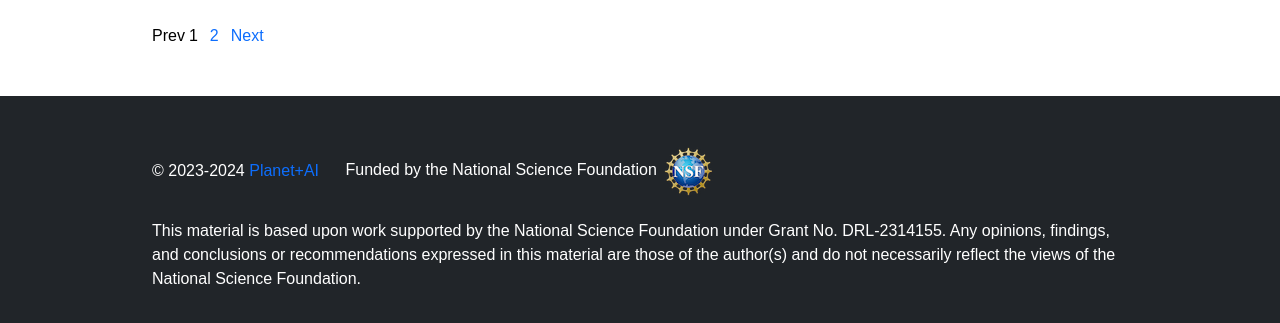
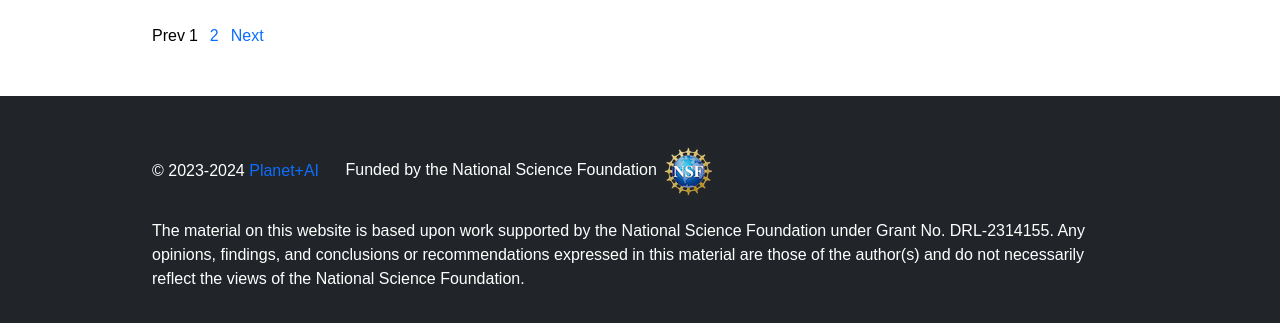
Before and after one commit to planet-ai-2023/planet-ai-2023.github.io, a Jekyll site: the page built from index.html, in a window 1280 px wide and 900 px high, scrolled down 1550 px, cut to the strip 573-896 px from the top of the window. Built offline with Jekyll 4.4.1, drawn with Linux system fonts in a browser that asks for light colours; the list of posts is cut into pages by our own code.

Commit message:
Update footer.html

```diff
--- a/_includes/footer.html
+++ b/_includes/footer.html
@@ -14,7 +14,7 @@
     <div class="row py-1">
       <div class="col">
 
-        <div style="color:white;">This material is based upon work supported by the National Science Foundation under Grant No. DRL-2314155. Any opinions, findings, and conclusions or recommendations expressed in this material are those of the author(s) and do not necessarily reflect the views of the National Science Foundation.</a></div>
+        <div style="color:white;">The material on this website is based upon work supported by the National Science Foundation under Grant No. DRL-2314155. Any opinions, findings, and conclusions or recommendations expressed in this material are those of the author(s) and do not necessarily reflect the views of the National Science Foundation.</a></div>
 
 
 
```
